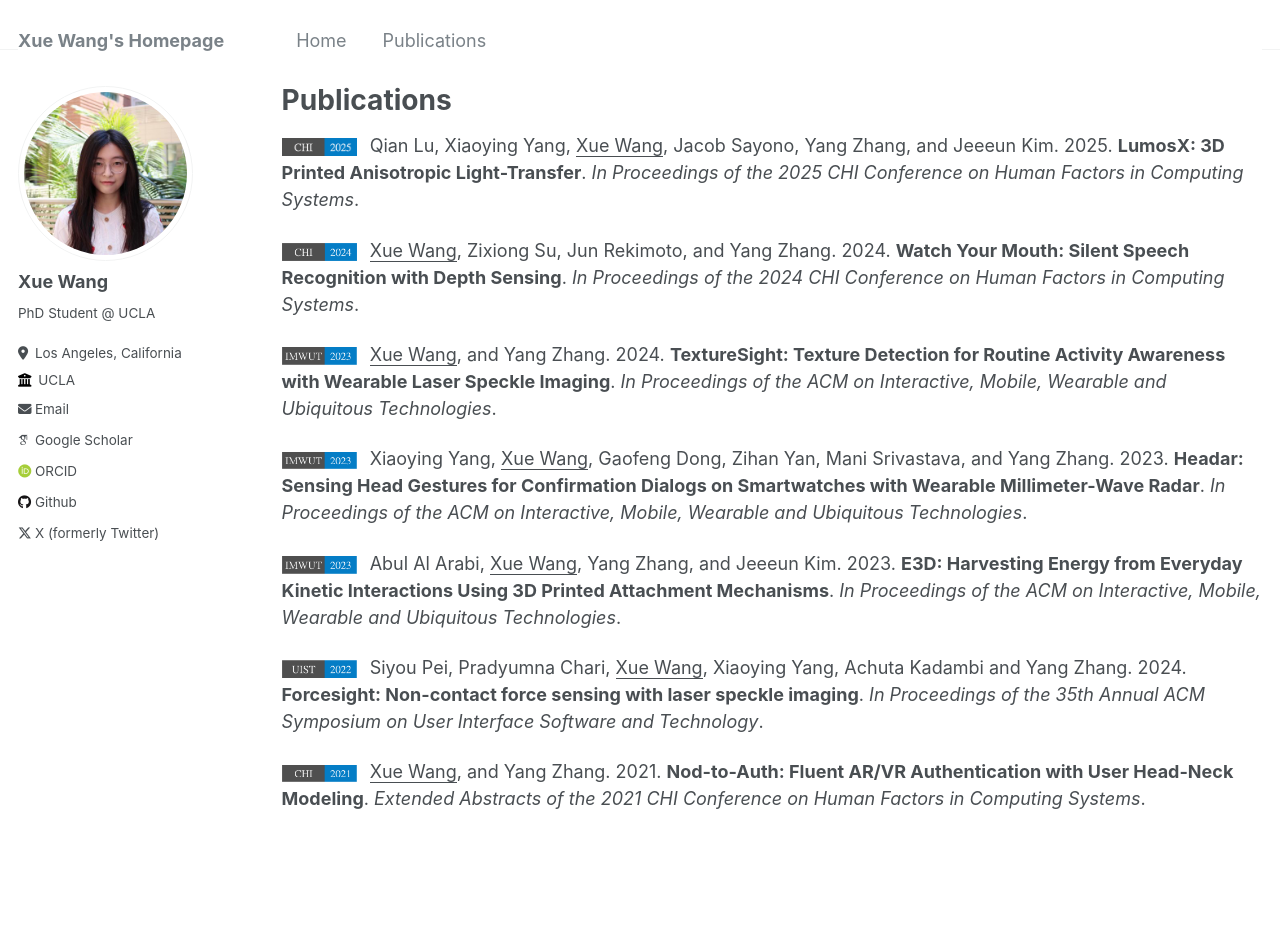
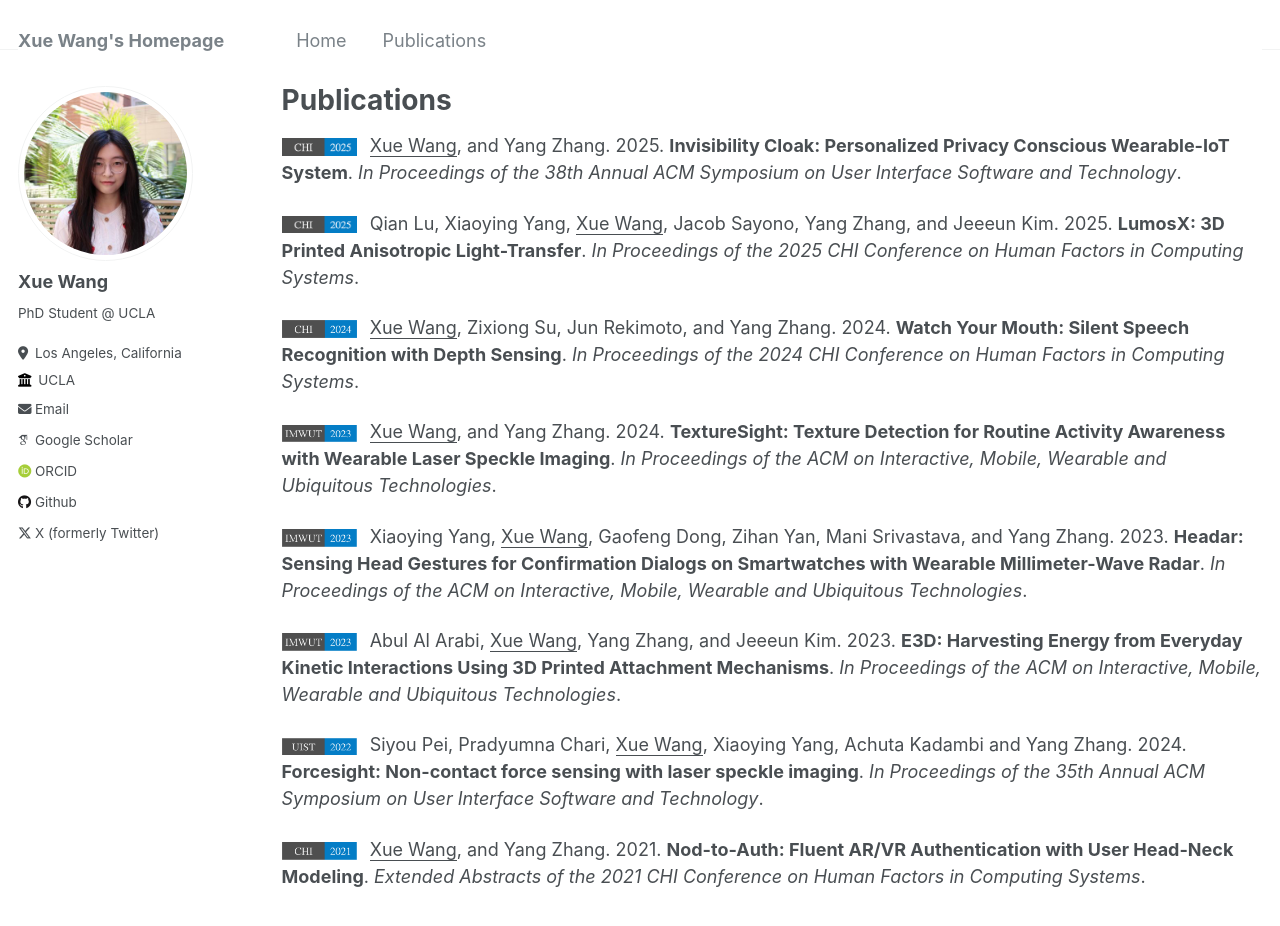
Before and after one commit to xueewang/xueewang.github.io, a Jekyll site: the page built from _pages/publications.md, in a window 1280 px wide and 1111 px high. Shown: the top 926 px of the window. Built offline with Jekyll 4.4.1, drawn with Linux system fonts in a browser that asks for light colours; some web fonts are replaced.

Commit message:
Update publications.md

```diff
--- a/_pages/publications.md
+++ b/_pages/publications.md
@@ -4,6 +4,7 @@ title: "Publications"
 permalink: /publications/
 author_profile: true
 ---
+<img src="/images/CHI_2025.png" width="75" height="50" style="margin-right: 8px;"> <u>Xue Wang</u>, and Yang Zhang. 2025. <strong>Invisibility Cloak: Personalized Privacy Conscious Wearable-IoT System</strong>. <em>In Proceedings of the 38th Annual ACM Symposium on User Interface Software and Technology</em>.
 
 <img src="/images/CHI_2025.png" width="75" height="50" style="margin-right: 8px;"> Qian Lu, Xiaoying Yang, <u>Xue Wang</u>, Jacob Sayono, Yang Zhang, and Jeeeun Kim. 2025. <strong>LumosX: 3D Printed Anisotropic Light-Transfer</strong>. <em>In Proceedings of the 2025 CHI Conference on Human Factors in Computing Systems</em>.
 
```
